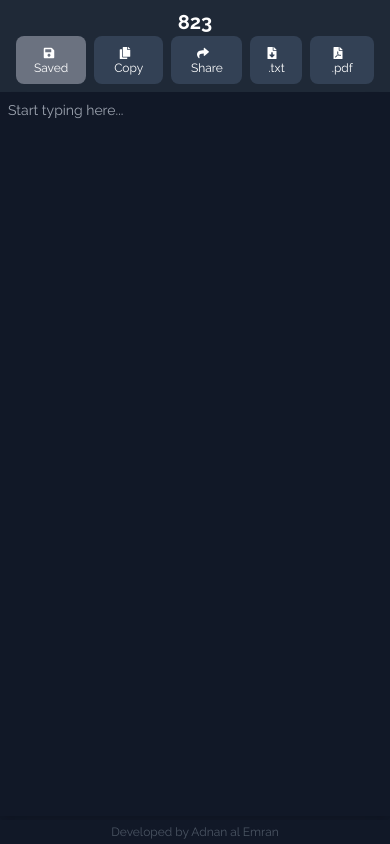
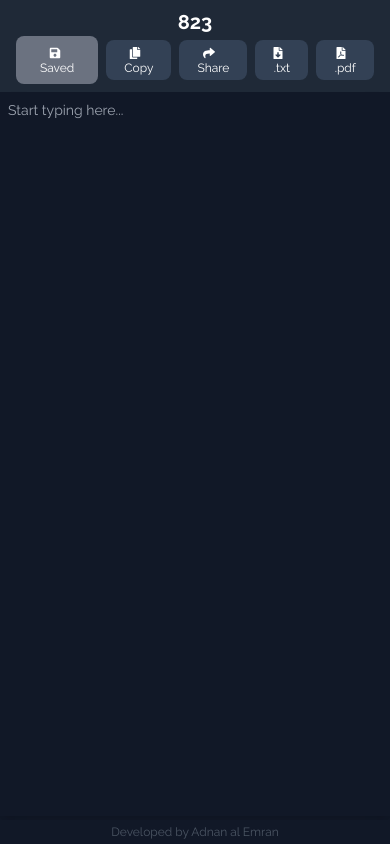
Before and after one commit to adnanalemran/onText, a React (Vite) app: page /823 in a window 390 px wide. Built offline with nearby package versions, Linux system fonts and the light colour scheme; no server answers.

Commit message:
Refactor Note component button styles for exporting files

```diff
--- a/src/components/Note.jsx
+++ b/src/components/Note.jsx
@@ -104,26 +104,26 @@ const Note = () => {
                     </button>
                     <button
                         onClick={handleCopy}
-                        className="text-xs bg-slate-700 text-white px-4 py-2 rounded-lg hover:bg-slate-900 transition"
+                        className="text-xs bg-slate-700 text-white lg:px-4 px-2 py-1 lg:py-2 rounded-lg hover:bg-slate-900 transition"
                     >
                         <FaCopy className="inline-block mr-2" /> Copy
                     </button>
                     <button
                         onClick={handleShare}
-                        className="text-xs bg-slate-700 text-white px-4 py-2 rounded-lg hover:bg-slate-900 transition"
+                        className="text-xs bg-slate-700 text-white lg:px-4 px-2 py-1 lg:py-2 rounded-lg hover:bg-slate-900 transition"
                     >
                         <FaShare className="inline-block mr-2" /> Share
                     </button>
 
                     <button
                         onClick={handleExportTxt}
-                        className="text-xs bg-slate-700 text-white px-4 py-2 rounded-lg hover:bg-slate-900 transition"
+                        className="text-xs bg-slate-700 text-white lg:px-4 px-2 py-1 lg:py-2 rounded-lg hover:bg-slate-900 transition"
                     >
-                        <FaFileDownload className="inline-block mr-2" /> <p> .txt</p>
+                        <FaFileDownload className="inline-block mr-2" />   .txt
                     </button>
                     <button
                         onClick={handleExportPdf}
-                        className="text-xs bg-slate-700 text-white px-4 py-2 rounded-lg hover:bg-slate-900 transition"
+                        className="text-xs bg-slate-700 text-white lg:px-4 px-2 py-1 lg:py-2 rounded-lg hover:bg-slate-900 transition"
                     >
                         <FaFilePdf className="inline-block mr-2" /> .pdf
                     </button>
```
